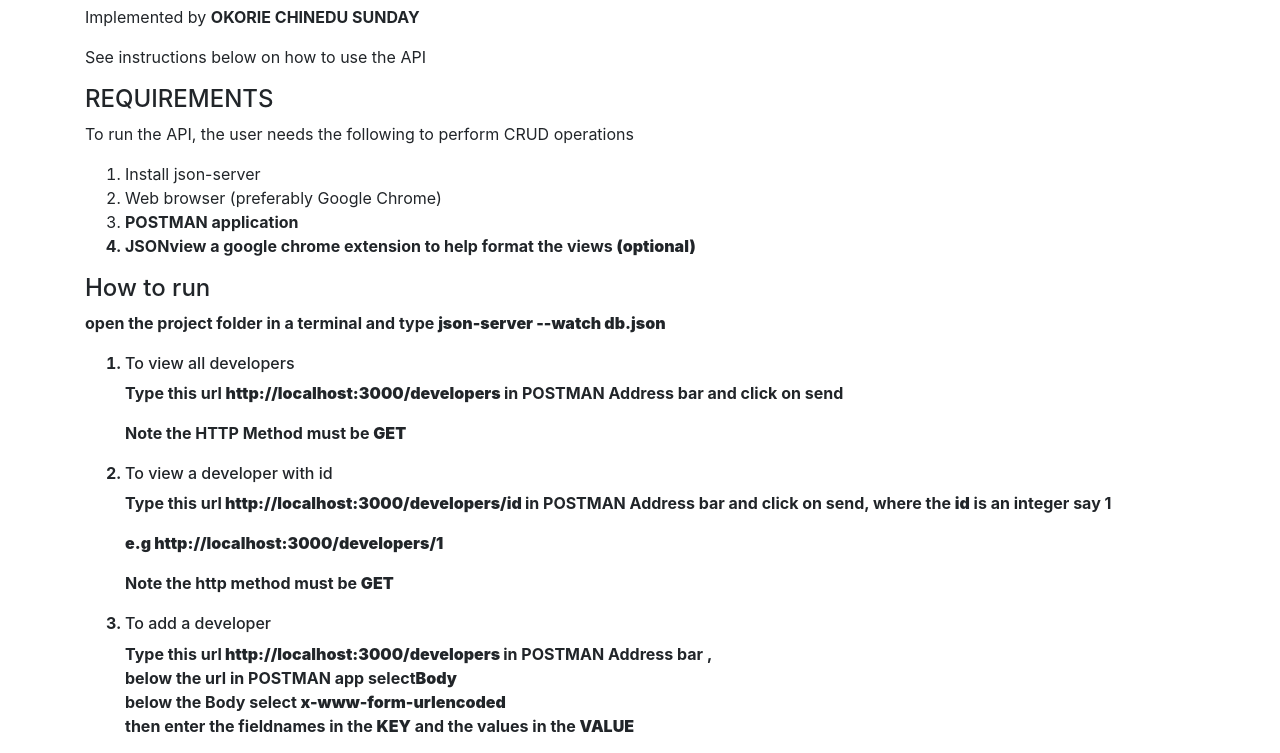
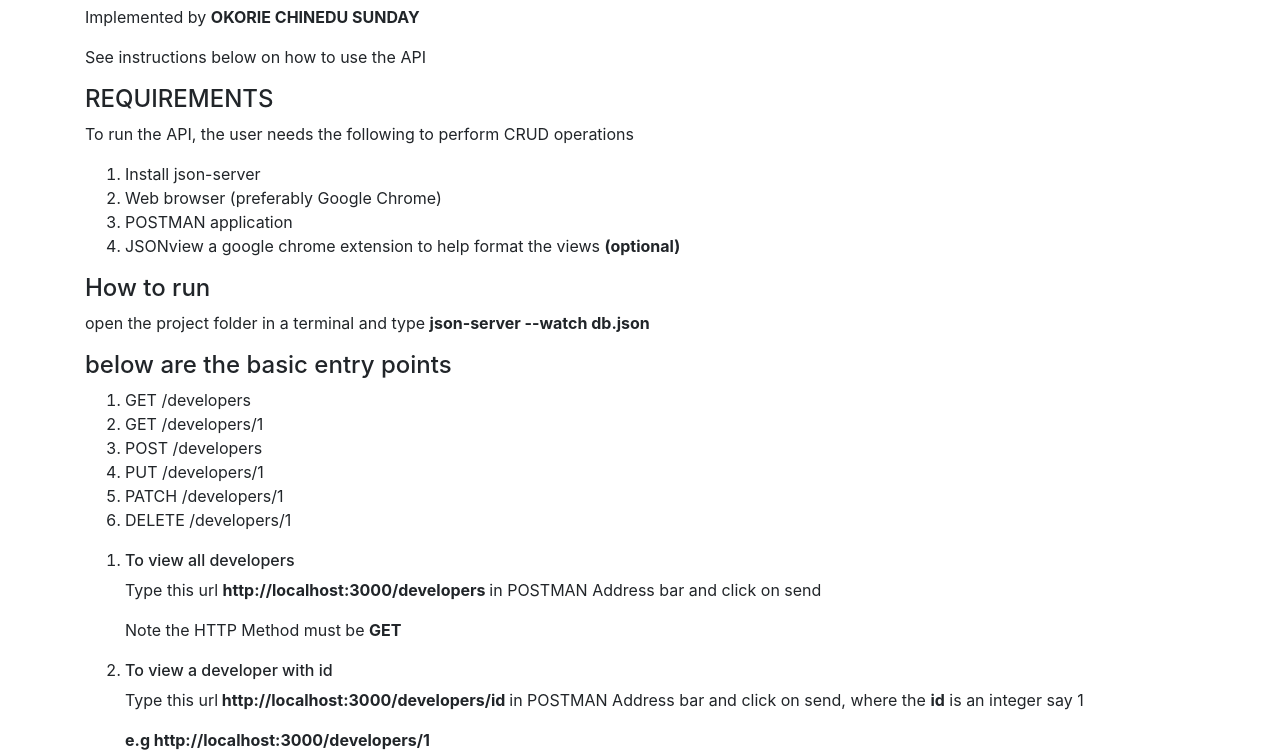
Before and after one commit to profchiso/rest-api, a website: page public/index.html in a window 1280 px wide. Shown: the part 41-794 px from the top of the page. Drawn offline with nearby package versions, Linux system fonts and the light colour scheme.

Commit message:
update the index.html file

```diff
--- a/public/index.html
+++ b/public/index.html
@@ -6,7 +6,7 @@
         <title>RESTful API </title>
 
         <link rel="stylesheet" href="https://stackpath.bootstrapcdn.com/bootstrap/4.3.1/css/bootstrap.min.css" integrity="sha384-ggOyR0iXCbMQv3Xipma34MD+dH/1fQ784/j6cY/iJTQUOhcWr7x9JvoRxT2MZw1T" crossorigin="anonymous">
-        <link rel="stylesheet" href="style.css">
+
 
 </style>
     </heed>
@@ -28,7 +28,7 @@
                 <ol>
                   <li>Install json-server </b></li>
                   <li>Web browser (preferably Google Chrome)</li>
-                  <li> <b> POSTMAN application </li>
+                  <li>  POSTMAN application </li>
                   <li>JSONview a google chrome extension to help format the views <b>(optional)</b></li>
                 </ol>
               </div>
@@ -38,6 +38,18 @@
                 <div>
                   <p>open the project folder in a terminal and type <b>json-server --watch db.json</b></p>
 
+                </div>
+                <div>
+                    <h4>below are the basic entry points</h4>
+
+                    <ol>
+                        <li>GET    /developers</li>
+                        <li>GET    /developers/1</li>
+                        <li>POST   /developers</li>
+                        <li>PUT    /developers/1</li>
+                        <li>PATCH  /developers/1</li>
+                        <li>DELETE /developers/1</li>
+                </ol>
                 </div>
                 <di>
                   <ol>
@@ -54,19 +66,19 @@
 
                   <li><h6>To add a developer</h6>
                     <p>Type this url<b> http://localhost:3000/developers </b>  in POSTMAN Address bar ,
-                      <br>below the url in POSTMAN app select<b>Body</b><br>below the Body select <b>x-www-form-urlencoded</b> <br>then enter the fieldnames  in the <b>KEY</b> and the values in the <b>VALUE</b><br>
-                     <p><b></p> Note the http method must be <b>POST</b></p>
+                      <br>below the url in POSTMAN app select<b> Body</b><br>below the Body select <b>x-www-form-urlencoded</b> <br>then enter the fieldnames  in the <b>KEY</b> and the values in the <b>VALUE</b><br>
+                     <p></p> Note the http method must be <b>POST</b></p>
                   </li>
 
                 <li><h6>To <b> update</b>  some fields  say <b>fullname, stack</b> of a developer with a given id</h6>
                   <p>Type this url<b> http://localhost:3000/developers/id </b>  in POSTMAN Address bar ,
-                    <br>below the url in POSTMAN app select<b>Body</b><br>below the Body select <b>x-www-form-urlencoded</b> <br>then enter the field name that you want to update in the <b>KEY</b> and the value you want it to be changed to in the <b>VALUE</b><br>
+                    <br>below the url in POSTMAN app select <b>Body</b><br>below the Body select <b>x-www-form-urlencoded</b> <br>then enter the field name that you want to update in the <b>KEY</b> and the value you want it to be changed to in the <b>VALUE</b><br>
                    where the id is an integer say 1<p><b>e.g http://localhost:3000/developers/1</b></p> Note the http method must be <b>PATCH</b></p>
                 </li>
 
                 <li><h6>To <b>update</b> all fields of a developer with a given id</h6>
                   <p>Type this url<b> http://localhost:3000/developers/id </b>  in POSTMAN Address bar ,
-                    <br>below the url in POSTMAN app select<b>Body</b><br>below the Body select <b>x-www-form-urlencoded</b> <br>then enter the  all the fields in the <b>KEY</b> and the value you want them to be changed to in the <b>VALUE</b> then click send<br>
+                    <br>below the url in POSTMAN app select<b> Body</b><br>below the Body select <b>x-www-form-urlencoded</b> <br>then enter the  all the fields in the <b>KEY</b> and the value you want them to be changed to in the <b>VALUE</b> then click send<br>
                    where the id is an integer say 1<p><b>e.g http://localhost:3000/developers/1</b></p> Note the http method must be <b>PUT</b></p>
                 </li>
 
@@ -85,9 +97,9 @@
 
 
                 <li><h6>You can also search a developer using any of the fields say email </h6>
-                  <p>Type this url<b> http://localhost:3000/developers?<b>fieldname</b>=fieldValue   </b>  in POSTMAN Address bar ,
+                  <p>Type this url http://localhost:3000/developers?<b>fieldname</b>=fieldValue   </b>  in POSTMAN Address bar ,
                      then click send<br>
-                   where the fieldname can be any of the field say email<p><b>e.g http://localhost:3000/developers?email=okoriechinedusunday@gmail.com</p> Note the http method must be <b>GET</b></p>
+                   where the fieldname can be any of the field say email<p>e.g http://localhost:3000/developers?email=okoriechinedusunday@gmail.com</p> Note the http method must be <b>GET</b></p>
                 </li>
 
                 </ol>
```
